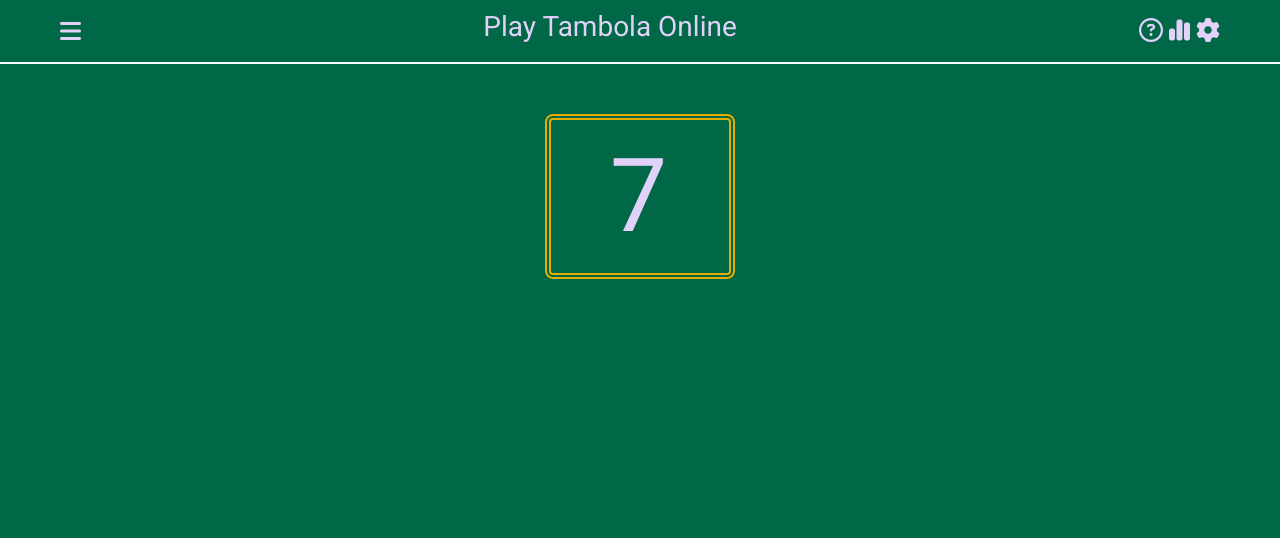
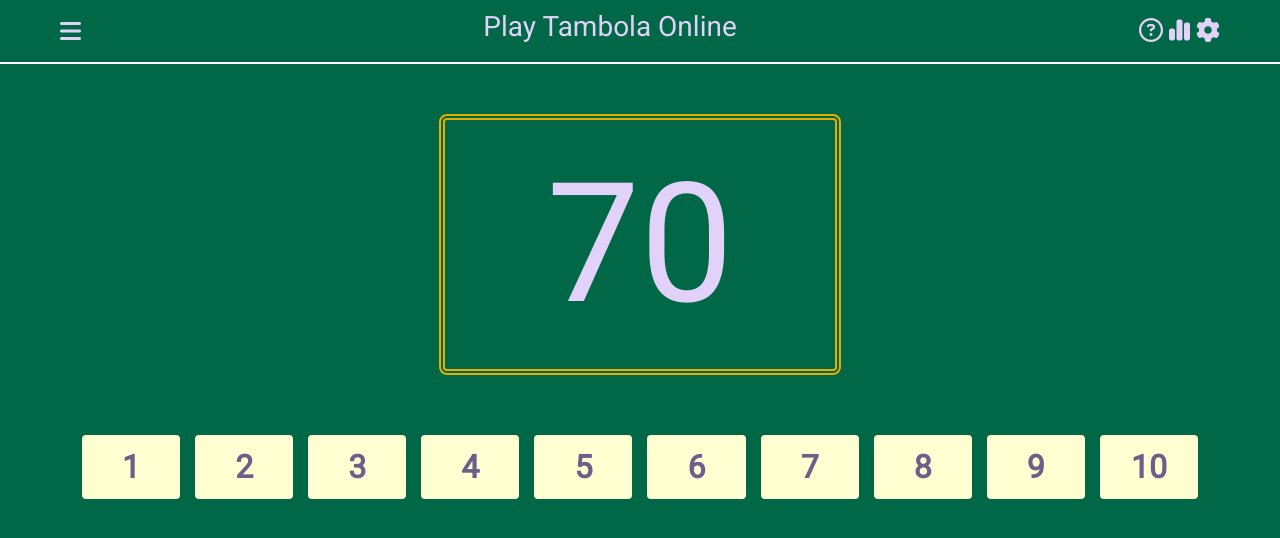
Before and after one commit to Sachin-Sharma5544/Tambola-application, a plain HTML site: page index.html in a window 1280 px wide. Drawn offline with nearby package versions, Linux system fonts and the light colour scheme.

Commit message:
complete called num section styling

```diff
--- a/index.html
+++ b/index.html
@@ -35,18 +35,40 @@
     <section class="number-display-section">
         <div class="container-fluid">
             <div class="row">
-                <div class="col-5"></div>
-                <div class="col-2">
+                <div class="col-4"></div>
+                <div class="col-4">
                     <div class="my-number-display" >
-                        <span class="my-current-num "></span>
+                        <span class="my-current-num">Start</span>
                     </div>
                 </div>
-                <div class="col-5"></div>
+                <div class="col-4"></div>
             </div>
         </div>
     </section>
 
 
+    <section class="container-xl called-nums-section" >
+        <div class="row">
+            <div class="col-12">
+                <div class="my-called-nums-wrapper">
+                    <div class="my-called-nums">
+                        <span class="my-num">1</span>
+                        <span class="my-num">2</span>
+                        <span class="my-num">3</span>
+                        <span class="my-num">4</span>
+                        <span class="my-num">5</span>
+                        <span class="my-num">6</span>
+                        <span class="my-num">7</span>
+                        <span class="my-num">8</span>
+                        <span class="my-num">9</span>
+                        <span class="my-num">10</span>
+                    </div>
+                </div>
+            </div>
+        </div>
+
+
+    </section>
 
     <script src="script.js"></script>
 </body>
--- a/script.js
+++ b/script.js
@@ -2,10 +2,11 @@ let numDisplay = document.querySelector(".my-current-num");
 
 let id = setInterval(
     function () {
-        numDisplay.textContent = Math.round(Math.random() * 10);
+        numDisplay.textContent = Math.round(Math.random() * 100);
     },
     1000,
     setTimeout(function () {
+        numDisplay.textContent = "End";
         clearInterval(id);
     }, 20000)
 );
--- a/styles.css
+++ b/styles.css
@@ -41,7 +41,7 @@ body {
 
  .my-number-display {
     border: 6px double rgb(229, 172, 2);
-    font-size: 8vw;
+    font-size: 13vw;
     margin: 50px 0px;
     text-align: center;
     border-radius: 8px;
@@ -50,6 +50,19 @@ body {
 
 }
 
-.my-current-num {
-   padding-right: 3px;
+.my-called-nums {
+    display: grid;
+    grid-template-columns: repeat(10,1fr);
+    text-align: center;
+    gap: 15px;
 }
+
+.my-called-nums .my-num{
+    margin: 10px 0px;
+    padding: 8px 2px;
+    font-size: 2.5vw;
+    font-weight: bold;
+    border-radius: 4px;
+    color: rgb(108, 96, 138);
+    background-color: rgb(255, 255, 210);
+}
```
